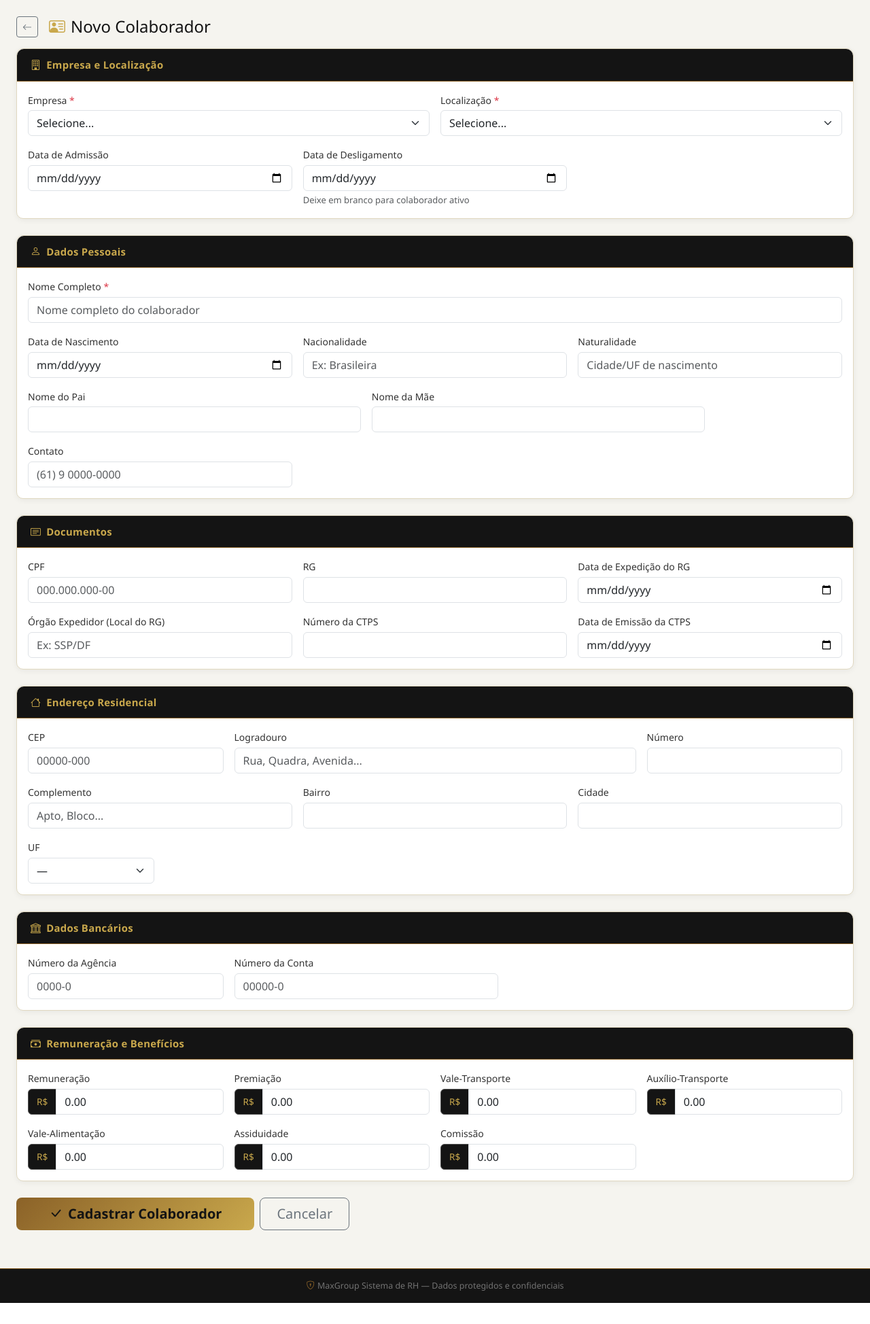
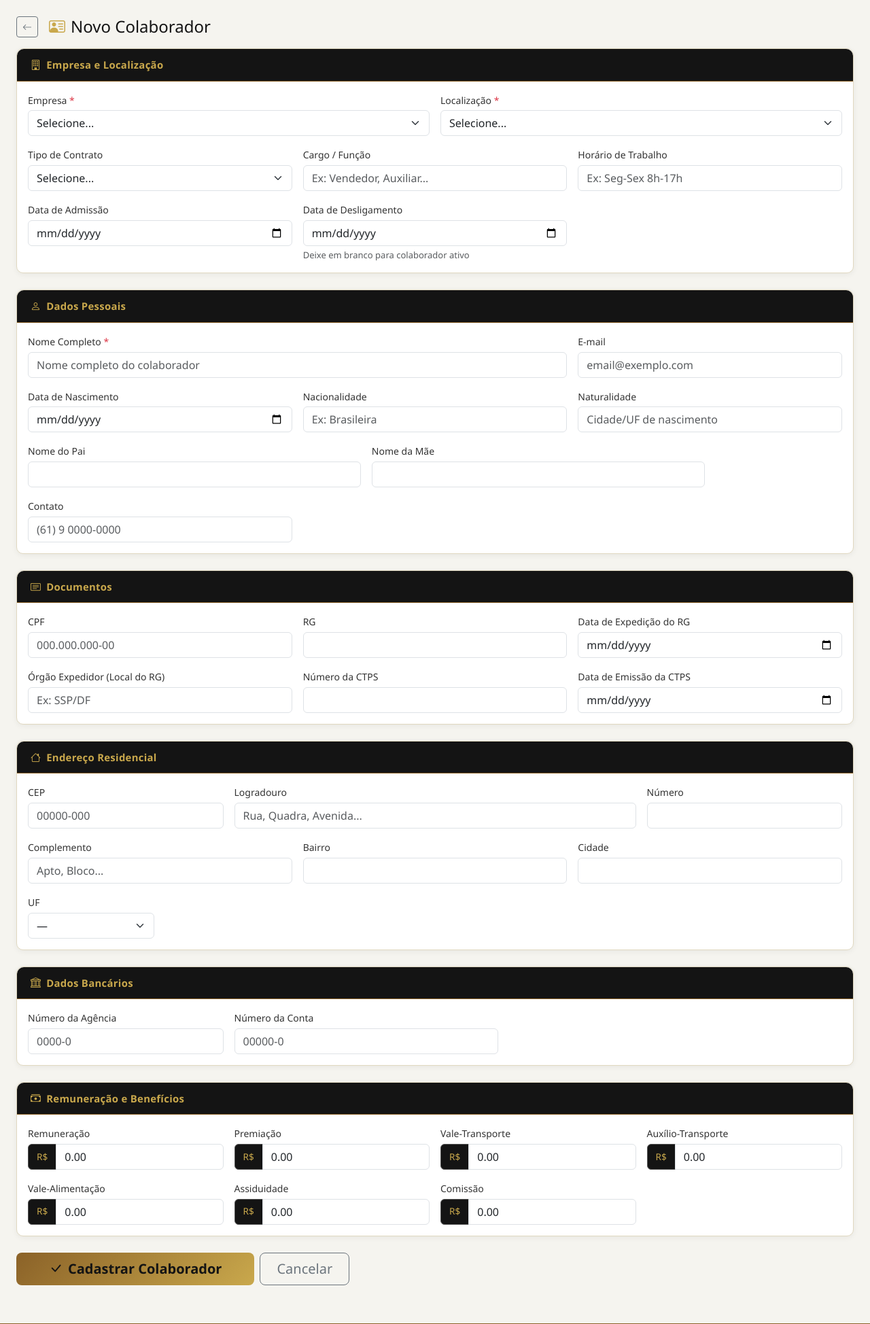
Before and after one commit to rhmaxform-arch/maxgroup-rh, a Flask app: page /colaborador/novo in a window 1280 px wide. Shown: the part 75-2023 px from the top of the page at 68% size. Before the commit the page ends 1992 px from the top, so only its background shows below. Run offline with Flask 3, Linux system fonts and the light colour scheme.

Commit message:
Add cargo, email, horario, tipo_contrato fields + update templates
Co-Authored-By: Claude Sonnet 4.6 <noreply@anthropic.com>

```diff
--- a/app.py
+++ b/app.py
@@ -19,7 +19,7 @@ app.config['SQLALCHEMY_TRACK_MODIFICATIONS'] = False
 
 db = SQLAlchemy(app)
 
-LOCALIZACOES = ['315 Asa Norte', '105 Asa Sul', '103 Sudoeste', '103 Asa Norte']
+LOCALIZACOES = ['315 Asa Norte', '105 Asa Sul', '103 Asa Sul', '103 Sudoeste', '103 Asa Norte']
 EMPRESAS_INICIAIS = ['MaxGroup', 'MaxForm', 'MaxFoods', 'MaxFoods Restaurante', 'MaxPharma']
 
 
@@ -58,6 +58,10 @@ class Colaborador(db.Model):
     nome_completo = db.Column(db.String(200), nullable=False)
     empresa = db.Column(db.String(100), nullable=False)
     localizacao = db.Column(db.String(100), nullable=False)
+    tipo_contrato = db.Column(db.String(20))   # CLT, PJ, Estágio, Terceirizado
+    cargo = db.Column(db.String(100))
+    horario = db.Column(db.String(200))
+    email = db.Column(db.String(100))
     data_admissao = db.Column(db.Date)
     data_aniversario = db.Column(db.Date)
     contato = db.Column(db.String(50))
@@ -152,10 +156,8 @@ def inject_globals():
     }
 
 
-def migrate_sqlite():
-    """Adiciona colunas novas a tabelas existentes sem perder dados (SQLite)."""
-    if 'sqlite' not in app.config['SQLALCHEMY_DATABASE_URI']:
-        return
+def migrate_db():
+    """Adiciona colunas novas a tabelas existentes sem perder dados."""
     new_cols = [
         ('colaborador', 'end_cep', 'VARCHAR(10)'),
         ('colaborador', 'end_logradouro', 'VARCHAR(200)'),
@@ -164,6 +166,10 @@ def migrate_sqlite():
         ('colaborador', 'end_bairro', 'VARCHAR(100)'),
         ('colaborador', 'end_cidade', 'VARCHAR(100)'),
         ('colaborador', 'end_estado', 'VARCHAR(2)'),
+        ('colaborador', 'tipo_contrato', 'VARCHAR(20)'),
+        ('colaborador', 'cargo', 'VARCHAR(100)'),
+        ('colaborador', 'horario', 'VARCHAR(200)'),
+        ('colaborador', 'email', 'VARCHAR(100)'),
     ]
     from sqlalchemy import text
     with db.engine.connect() as conn:
@@ -215,6 +221,10 @@ def _form_to_model(form, obj=None):
     obj.nome_completo = form['nome_completo']
     obj.empresa = form['empresa']
     obj.localizacao = form['localizacao']
+    obj.tipo_contrato = form.get('tipo_contrato') or None
+    obj.cargo = form.get('cargo') or None
+    obj.horario = form.get('horario') or None
+    obj.email = form.get('email') or None
     obj.data_admissao = parse_date(form.get('data_admissao'))
     obj.data_aniversario = parse_date(form.get('data_aniversario'))
     obj.contato = form.get('contato') or None
@@ -479,7 +489,7 @@ def exportar_fopag():
 if __name__ == '__main__':
     with app.app_context():
         db.create_all()
-        migrate_sqlite()
+        migrate_db()
         if Empresa.query.count() == 0:
             for nome in EMPRESAS_INICIAIS:
                 db.session.add(Empresa(nome=nome))
--- a/templates/form.html
+++ b/templates/form.html
@@ -41,6 +41,25 @@
           </select>
         </div>
         <div class="col-md-4">
+          <label class="form-label">Tipo de Contrato</label>
+          <select class="form-select" name="tipo_contrato">
+            <option value="">Selecione...</option>
+            {% for t in ['CLT','PJ','Estágio','Terceirizado'] %}
+            <option value="{{ t }}" {% if c and c.tipo_contrato == t %}selected{% endif %}>{{ t }}</option>
+            {% endfor %}
+          </select>
+        </div>
+        <div class="col-md-4">
+          <label class="form-label">Cargo / Função</label>
+          <input type="text" class="form-control" name="cargo"
+                 value="{{ c.cargo if c else '' }}" placeholder="Ex: Vendedor, Auxiliar...">
+        </div>
+        <div class="col-md-4">
+          <label class="form-label">Horário de Trabalho</label>
+          <input type="text" class="form-control" name="horario"
+                 value="{{ c.horario if c else '' }}" placeholder="Ex: Seg-Sex 8h-17h">
+        </div>
+        <div class="col-md-4">
           <label class="form-label">Data de Admissão</label>
           <input type="date" class="form-control" name="data_admissao"
                  value="{{ c.data_admissao.strftime('%Y-%m-%d') if c and c.data_admissao else '' }}">
@@ -62,10 +81,15 @@
     <div class="card-header"><i class="bi bi-person me-2"></i>Dados Pessoais</div>
     <div class="card-body">
       <div class="row g-3">
-        <div class="col-12">
+        <div class="col-md-8">
           <label class="form-label">Nome Completo <span class="text-danger">*</span></label>
           <input type="text" class="form-control" name="nome_completo" required
                  value="{{ c.nome_completo if c else '' }}" placeholder="Nome completo do colaborador">
+        </div>
+        <div class="col-md-4">
+          <label class="form-label">E-mail</label>
+          <input type="email" class="form-control" name="email"
+                 value="{{ c.email if c else '' }}" placeholder="email@exemplo.com">
         </div>
         <div class="col-md-4">
           <label class="form-label">Data de Nascimento</label>
--- a/wsgi.py
+++ b/wsgi.py
@@ -1,7 +1,8 @@
-from app import app, db, Empresa, EMPRESAS_INICIAIS
+from app import app, db, Empresa, EMPRESAS_INICIAIS, migrate_db
 
 with app.app_context():
     db.create_all()
+    migrate_db()
     if Empresa.query.count() == 0:
         for nome in EMPRESAS_INICIAIS:
             db.session.add(Empresa(nome=nome))
```
Also changed, not shown: templates/index.html (+8 -5 lines), templates/view.html (+6 -2 lines).
